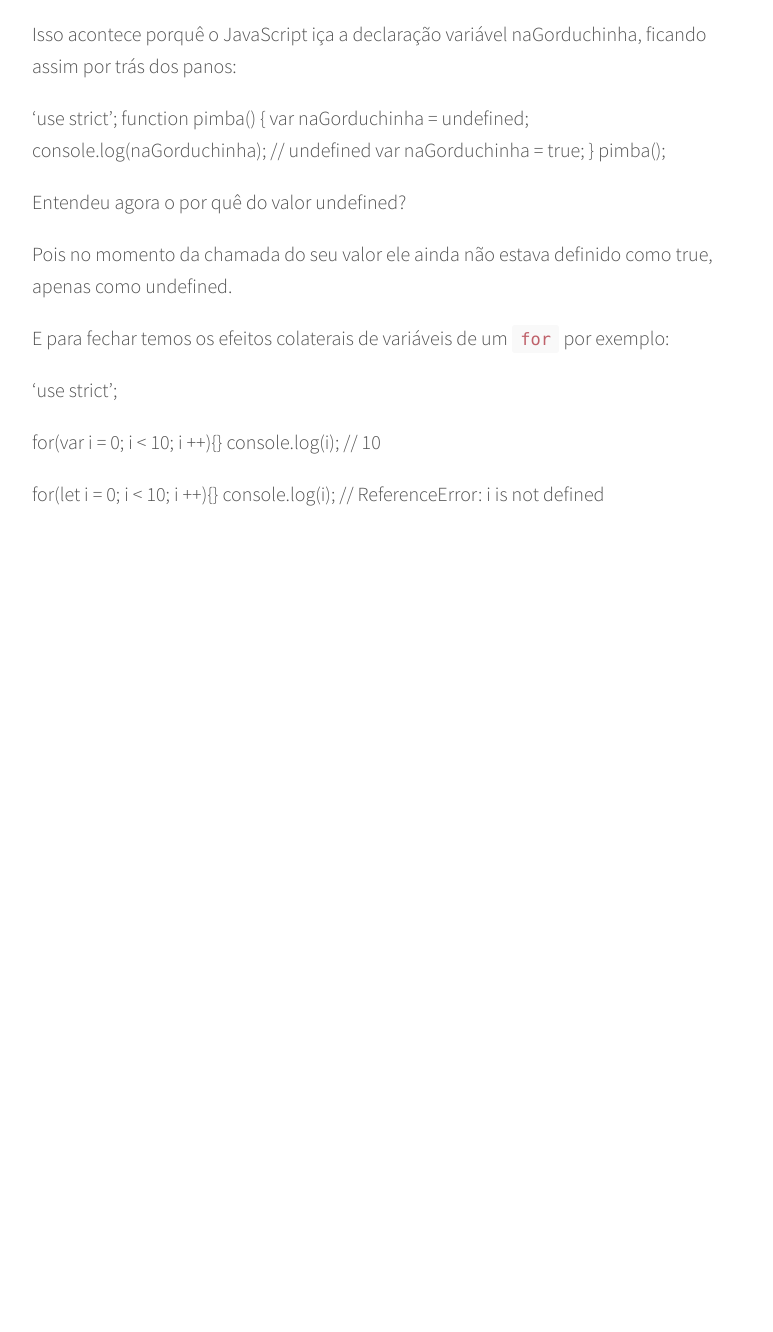
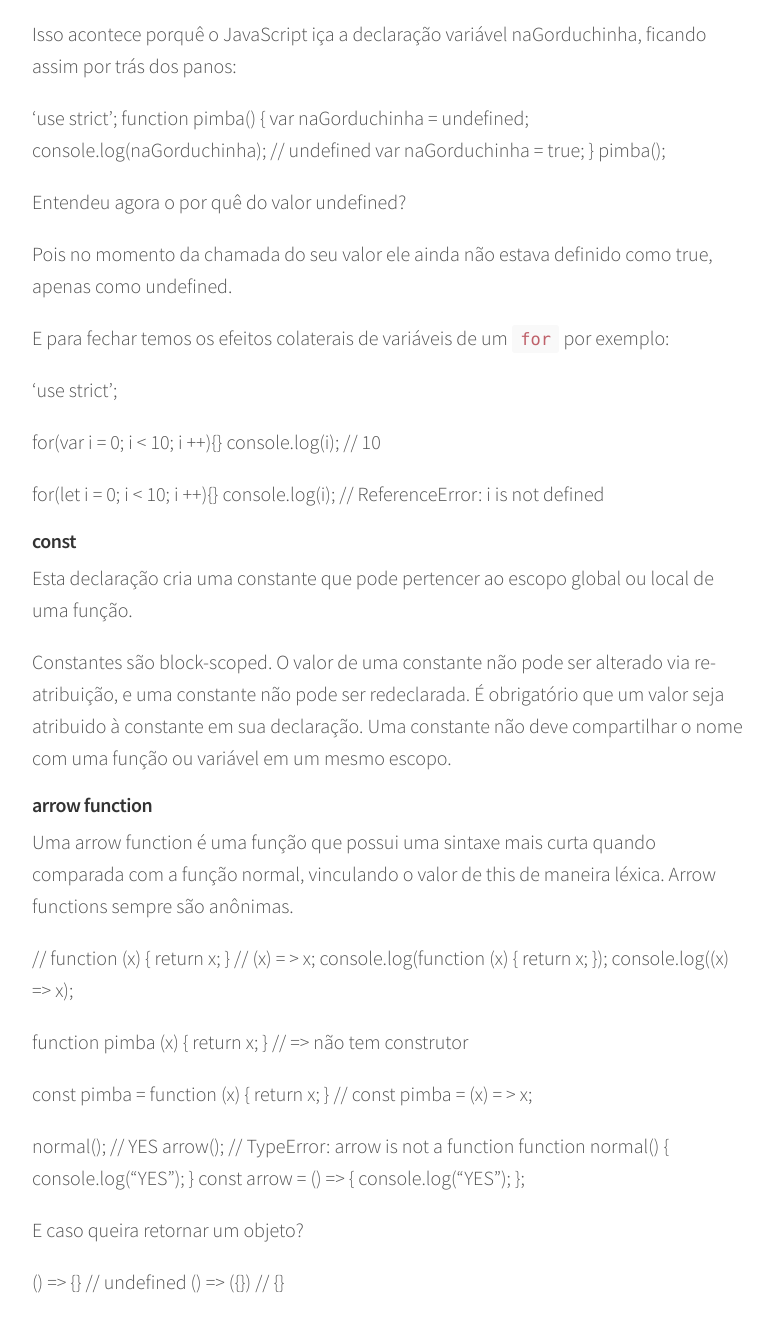
Before and after one commit to indrajithbandara/debug-blog, a Jekyll site: the page built from _posts/2016-05-15-nodejs.md, in a window 1280 px wide and 1400 px high, scrolled down 16098 px. Shown: the top 1332 px of the window, without its empty margins (248-1021 px from the left). Built offline with Jekyll 4.4.1, drawn with Linux system fonts in a browser that asks for light colours; comment, search, counter and statistics services are not loaded; before the commit the page ends 16728 px from its top, so only the background shows below that.

Commit message:
sobe caralho de asa

```diff
--- a/_posts/2016-05-15-nodejs.md
+++ b/_posts/2016-05-15-nodejs.md
@@ -721,3 +721,37 @@ console.log(i); // 10
 
 for(let i = 0; i < 10; i ++){}
 console.log(i); // ReferenceError: i is not defined
+
+##### const
+Esta declaração cria uma constante que pode pertencer ao escopo global ou local de uma função.
+
+Constantes são block-scoped.
+O valor de uma constante não pode ser alterado via re-atribuição, e uma constante não pode ser redeclarada.
+É obrigatório que um valor seja atribuido à constante em sua declaração.
+Uma constante não deve compartilhar o nome com uma função ou variável em um mesmo escopo.
+
+###### arrow function
+Uma arrow function é uma função que possui uma sintaxe mais curta quando comparada com a função normal, vinculando o valor de this de maneira léxica.
+Arrow functions sempre são anônimas.
+
+// function (x) { return x; }
+// (x) = > x;
+console.log(function (x) { return x; });
+console.log((x) => x);
+
+function pimba (x) { return x; }
+// => não tem construtor
+
+const pimba = function (x) { return x; }
+// const pimba = (x) = > x;
+
+
+normal(); // YES
+arrow(); // TypeError: arrow is not a function
+function normal() { console.log("YES"); }
+const arrow = () => { console.log("YES"); };
+
+E caso queira retornar um objeto?
+
+() => {} // undefined
+() => ({}) // {}
```
